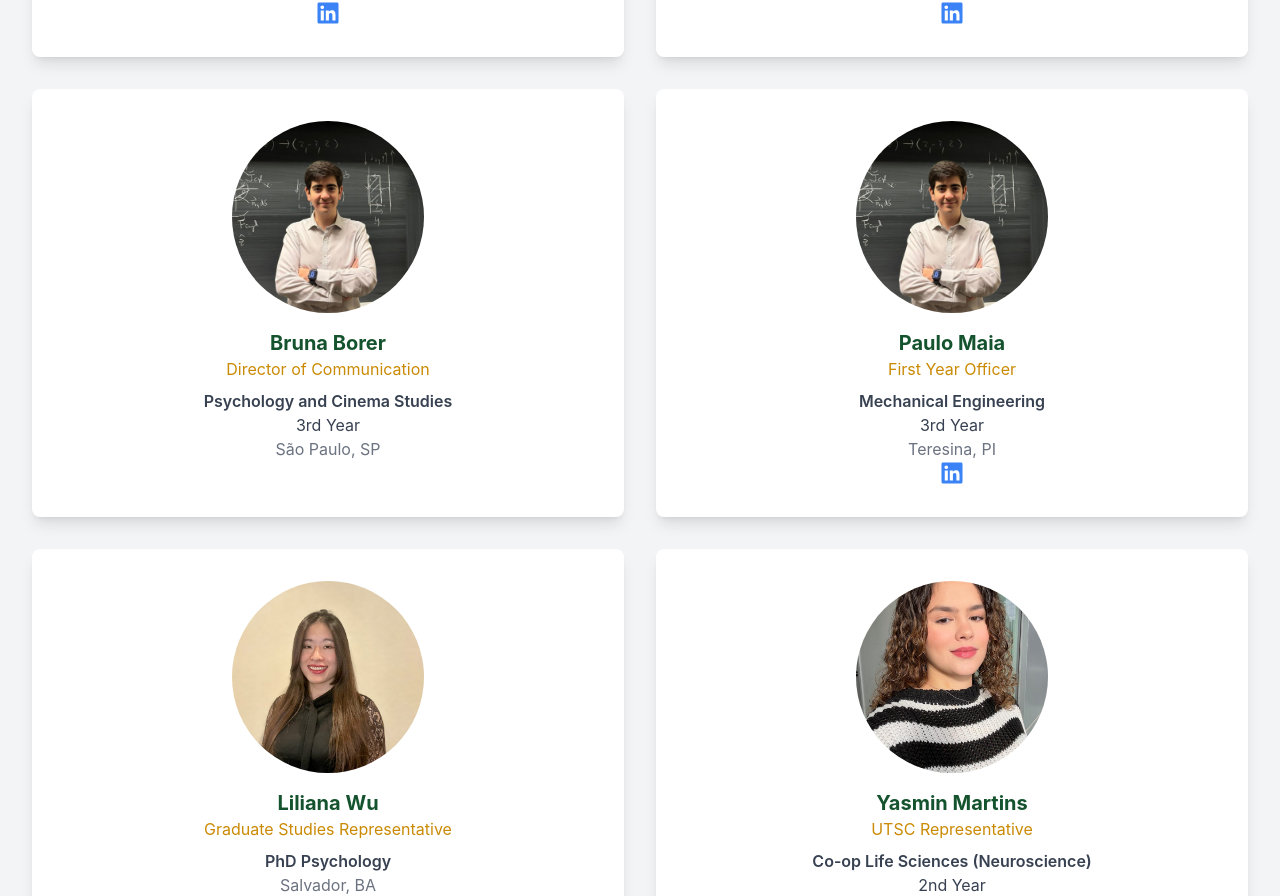
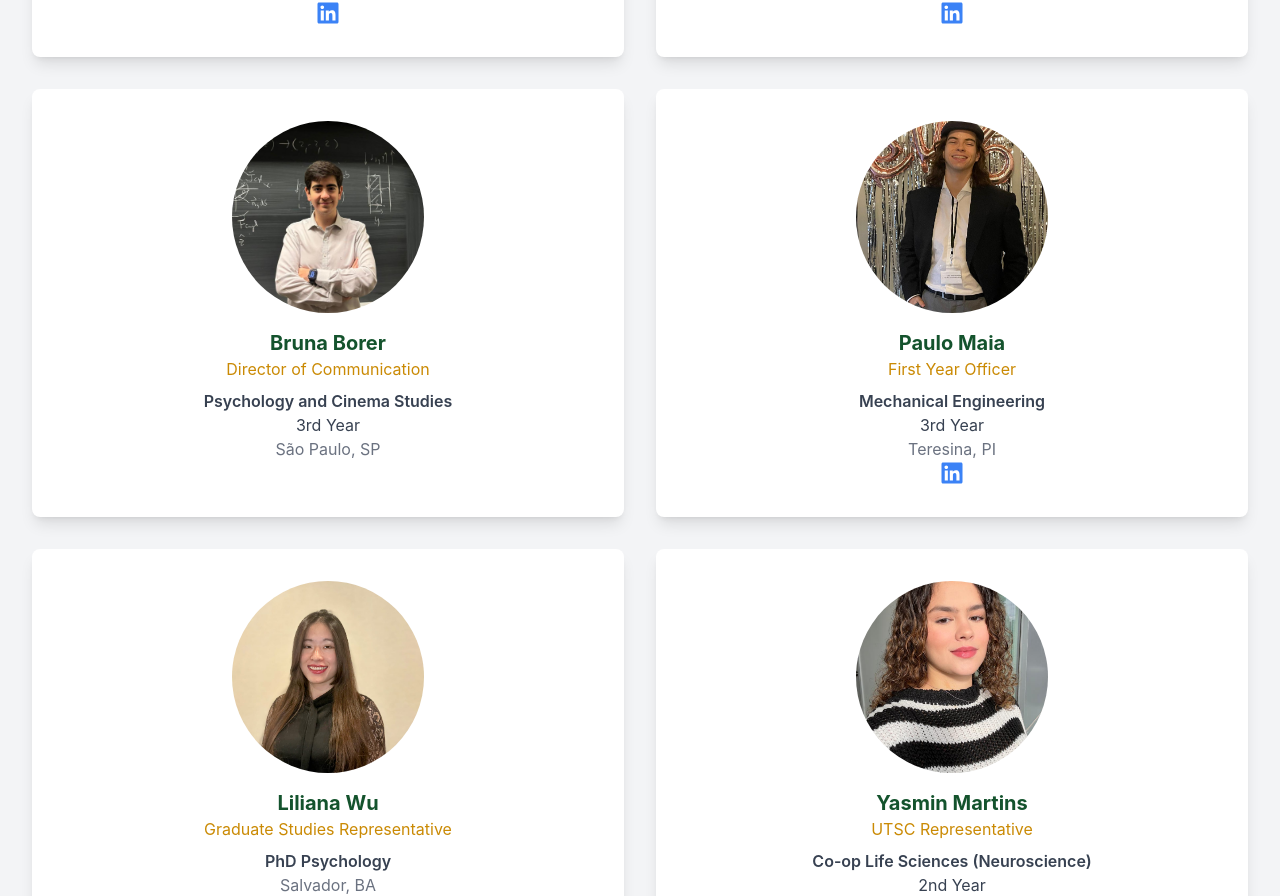
Before and after one commit to GaioAugusto/brasa-website, a React (Create React App) app: page /board in a window 1280 px wide. Shown: the part 1619-2515 px from the top of the page. Built offline with nearby package versions, Linux system fonts and the light colour scheme.

Commit message:
Added pic

```diff
--- a/src/utilities/boardMembers.ts
+++ b/src/utilities/boardMembers.ts
@@ -66,7 +66,7 @@ export const boardMembers: BoardMember[] = [
   },
   {
     name: "Paulo Maia",
-    picture: "/gaio.jpeg",
+    picture: "/firstYearRep.jpeg",
     major: "Mechanical Engineering",
     year: "3rd",
     position: "firstYearOfficer",
```
Also changed, not shown: public/firstYearRep.jpeg (added).
